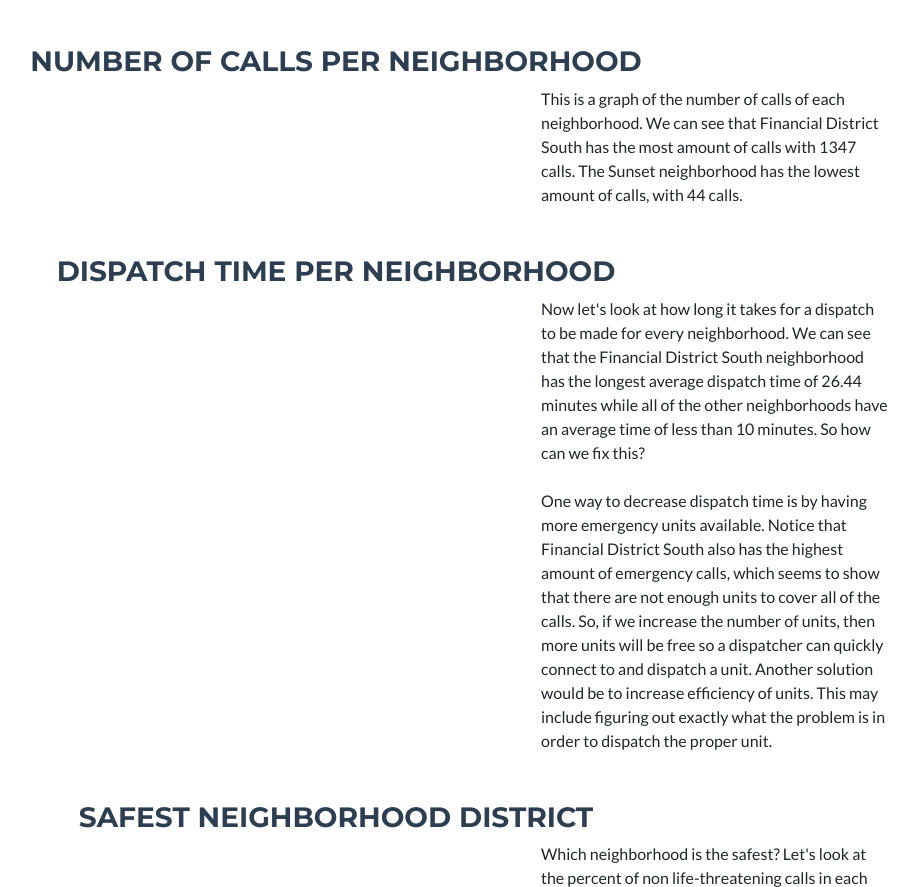
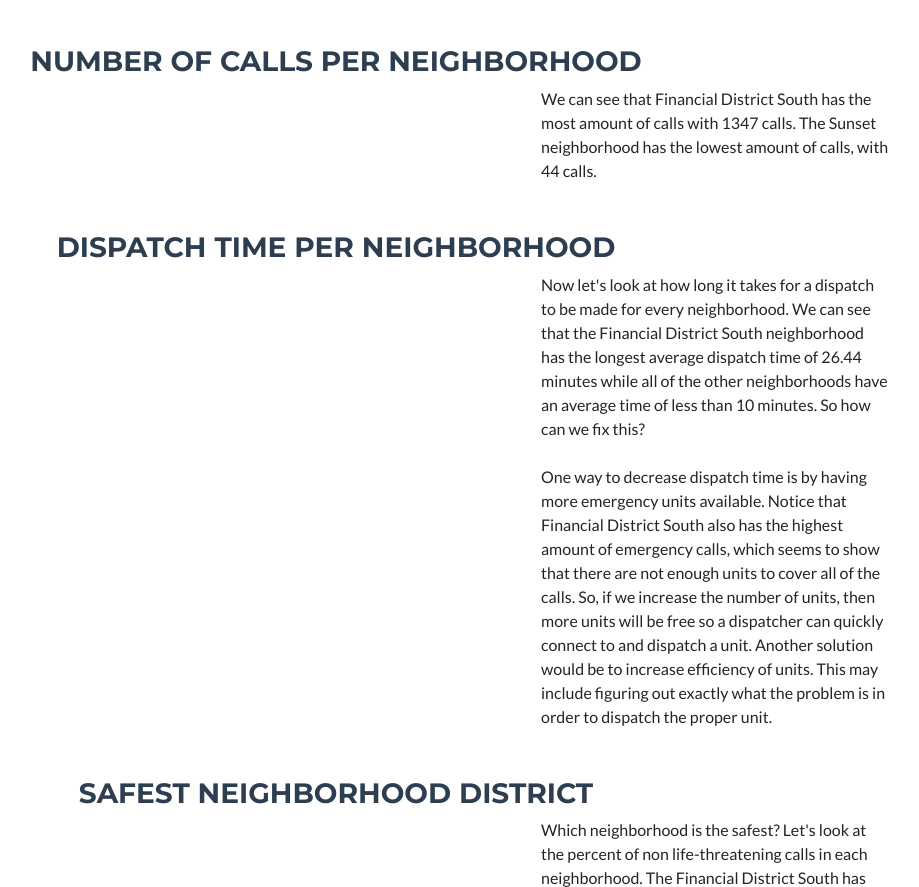
Before and after one commit to aqfan/sanFranData, a website: page index.html in a window 1280 px wide. Shown: the part 1159-2046 px from the top of the page, without its empty margins (304-1223 px from the left). Drawn offline with nearby package versions, Linux system fonts and the light colour scheme; some packages are replaced by stand-ins of ours; no server answers.

Commit message:
fixed grammar

```diff
--- a/index.html
+++ b/index.html
@@ -95,7 +95,7 @@
           <canvas id="neighborhood_num_chart" width="100%" height="60%"/>
         </div>
         <div class="col-12 col-xl-4">
-          This is a graph of the number of calls of each neighborhood. We can see that Financial District South
+          We can see that Financial District South
           has the most amount of calls with 1347 calls. The Sunset neighborhood has the lowest amount of calls, with
           44 calls.
         </div>
```
